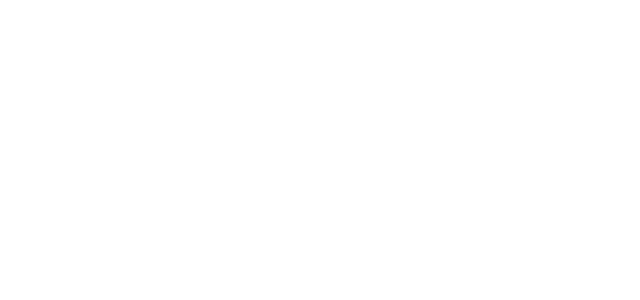
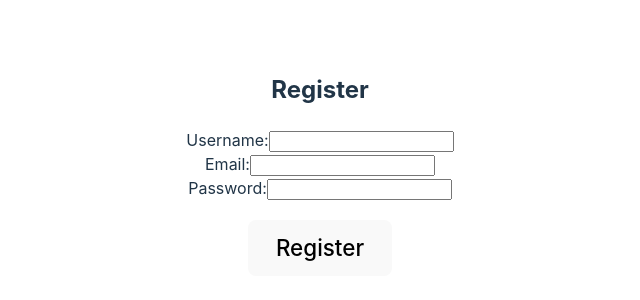
Before and after one commit to djuarez2652/W4153-Cumulus-Clouds-UI, a React (Vite) app: page /register in a window 1280 px wide. Before the commit this address had no page. Shown: the part 226-526 px from the top of the page, without its empty margins (320-960 px from the left). Built offline with nearby package versions, Linux system fonts and the light colour scheme.

Commit message:
backend integration - user-management

```diff
--- a/package.json
+++ b/package.json
@@ -10,11 +10,13 @@
     "preview": "vite preview"
   },
   "dependencies": {
+    "axios": "^1.7.9",
     "react": "^18.3.1",
     "react-dom": "^18.3.1",
     "react-native-web": "^0.19.13",
     "react-router-dom": "^6.26.2",
-    "styled-components": "^6.1.13"
+    "styled-components": "^6.1.13",
+    "w4153-cumulus-clouds-ui": "file:"
   },
   "devDependencies": {
     "@eslint/js": "^9.9.0",
--- a/src/App.jsx
+++ b/src/App.jsx
@@ -7,12 +7,15 @@ import GigsPage from './Pages/GigsPage'
 import SchedulerPage from './Pages/SchedulerPage'
 import PaymentPage from './Pages/PaymentPage'
 import TransactionPage from "./Pages/TransactionPage.jsx";
-
+import LoginPage from './Pages/LoginPage';
+import RegisterPage from './Pages/RegisterPage';
 function App() {
   return (
     <Router>
       <Routes>
         <Route path="/" element={<HomePage/>}/>
+        <Route path="/login" element={<LoginPage/>}/>
+        <Route path="/register" element={<RegisterPage/>}/>
         <Route path="/gigs" element={<GigsPage/>}/>
         <Route path="/schedule" element={<SchedulerPage/>}/>
         <Route path="/pay" element={<PaymentPage/>}/>
--- a/src/Pages/HomePage.jsx
+++ b/src/Pages/HomePage.jsx
@@ -7,10 +7,12 @@ function HomePage() {
         <>
             <img src='/src/assets/muselink.svg'></img>
             <h1>Welcome to MuseLink!</h1>
+            <ServiceButton to="/login">Login</ServiceButton>
+            <ServiceButton to="/register">Register</ServiceButton>
 
-            <ServiceButton to="/gigs">Search Gigs</ServiceButton>
+            {/* <ServiceButton to="/gigs">Search Gigs</ServiceButton>
             <ServiceButton to="/schedule">Schedule</ServiceButton>
-            <ServiceButton to="/transaction">Transaction</ServiceButton>
+            <ServiceButton to="/transaction">Transaction</ServiceButton> */}
 
         </>
     )
--- /dev/null
+++ b/src/Pages/LoginPage.jsx
@@ -0,0 +1,46 @@
+import React, { useState } from 'react';
+import { login } from './../api/userService';
+
+const LoginPage = () => {
+    const [email, setEmail] = useState('');
+    const [password, setPassword] = useState('');
+    const [error, setError] = useState('');
+
+    const handleLogin = async (e) => {
+        e.preventDefault();
+        try {
+            const response = await login(email, password);
+            const { token } = response.data; // Assuming the API returns a token
+            localStorage.setItem('jwtToken', token); // Store the token
+            alert('Login successful!');
+        } catch (err) {
+            setError('Invalid credentials, please try again.');
+        }
+    };
+
+    return (
+        <div>
+            <h2>Login</h2>
+            <form onSubmit={handleLogin}>
+                <input
+                    type="email"
+                    placeholder="Email"
+                    value={email}
+                    onChange={(e) => setEmail(e.target.value)}
+                    required
+                />
+                <input
+                    type="password"
+                    placeholder="Password"
+                    value={password}
+                    onChange={(e) => setPassword(e.target.value)}
+                    required
+                />
+                <button type="submit">Login</button>
+            </form>
+            {error && <p style={{ color: 'red' }}>{error}</p>}
+        </div>
+    );
+};
+
+export default LoginPage;
--- /dev/null
+++ b/src/Pages/RegisterPage.jsx
@@ -0,0 +1,75 @@
+import React, { useState } from "react";
+import axios from "axios";
+
+const Register = () => {
+    const [formData, setFormData] = useState({
+        username: "",
+        email: "",
+        password: "",
+    });
+    const [message, setMessage] = useState("");
+    const [error, setError] = useState("");
+
+    const handleChange = (e) => {
+        const { name, value } = e.target;
+        setFormData({
+            ...formData,
+            [name]: value,
+        });
+    };
+
+    const handleSubmit = async (e) => {
+        e.preventDefault();
+        try {
+            const response = await axios.post("http://localhost:8080/api/public/register", formData);
+            setMessage(response.data.message);
+            setError("");
+        } catch (err) {
+            setError(err.response?.data?.message || "Registration failed. Please try again.");
+            setMessage("");
+        }
+    };
+
+    return (
+        <div>
+            <h2>Register</h2>
+            <form onSubmit={handleSubmit}>
+                <div>
+                    <label>Username:</label>
+                    <input
+                        type="text"
+                        name="username"
+                        value={formData.username}
+                        onChange={handleChange}
+                        required
+                    />
+                </div>
+                <div>
+                    <label>Email:</label>
+                    <input
+                        type="email"
+                        name="email"
+                        value={formData.email}
+                        onChange={handleChange}
+                        required
+                    />
+                </div>
+                <div>
+                    <label>Password:</label>
+                    <input
+                        type="password"
+                        name="password"
+                        value={formData.password}
+                        onChange={handleChange}
+                        required
+                    />
+                </div>
+                <button type="submit">Register</button>
+            </form>
+            {message && <p style={{ color: "green" }}>{message}</p>}
+            {error && <p style={{ color: "red" }}>{error}</p>}
+        </div>
+    );
+};
+
+export default Register;
--- /dev/null
+++ b/src/api/userService.jsx
@@ -0,0 +1,19 @@
+import axios from 'axios';
+
+const API_BASE_URL = 'http://localhost:8080/api';
+
+export const login = async (email, password) => {
+    return axios.post(`${API_BASE_URL}/auth/login`, { email, password });
+};
+
+export const register = async (userData) => {
+    return axios.post(`${API_BASE_URL}/auth/register`, userData);
+};
+
+export const fetchUserDetails = async (userId) => {
+    return axios.get(`${API_BASE_URL}/users/${userId}`);
+};
+
+export const updateUserDetails = async (userId, userData) => {
+    return axios.put(`${API_BASE_URL}/users/${userId}`, userData);
+};
```
Also changed, not shown: src/Pages/Profile.jsx (added, +32 -0 lines), src/api/axiosInstance.js (added, +15 -0 lines).
